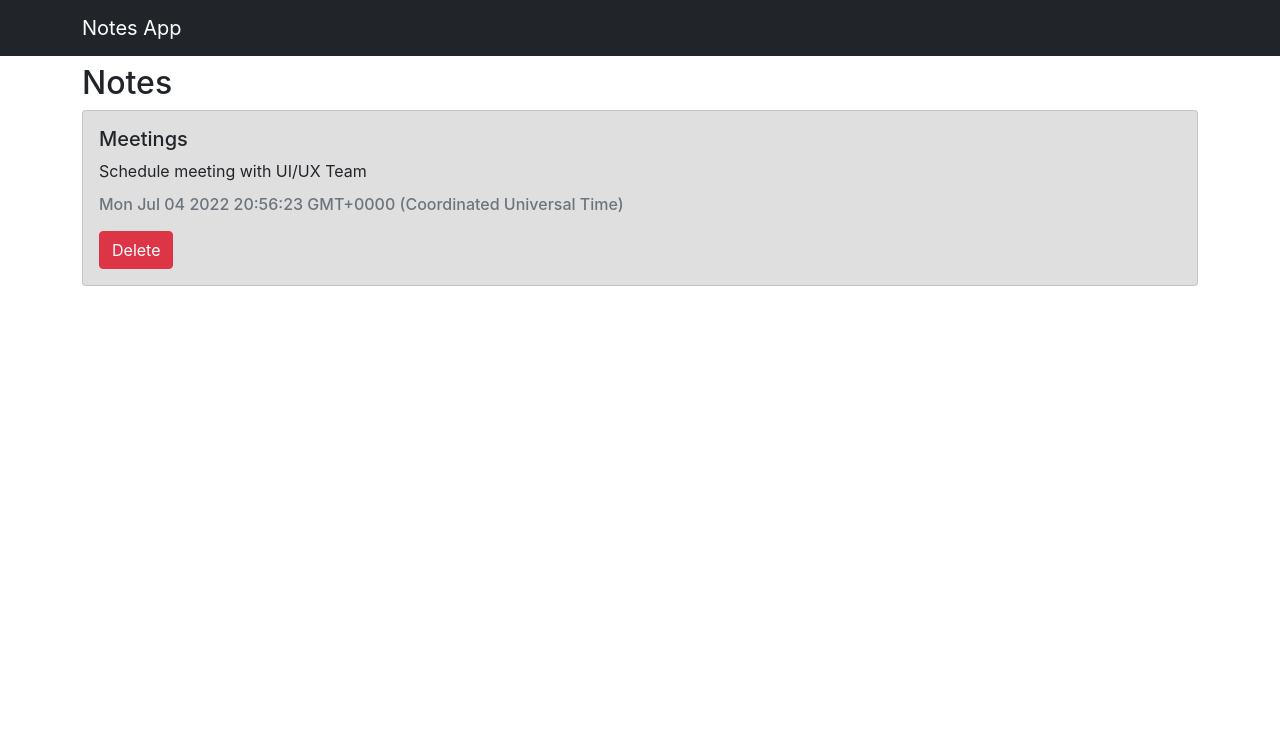
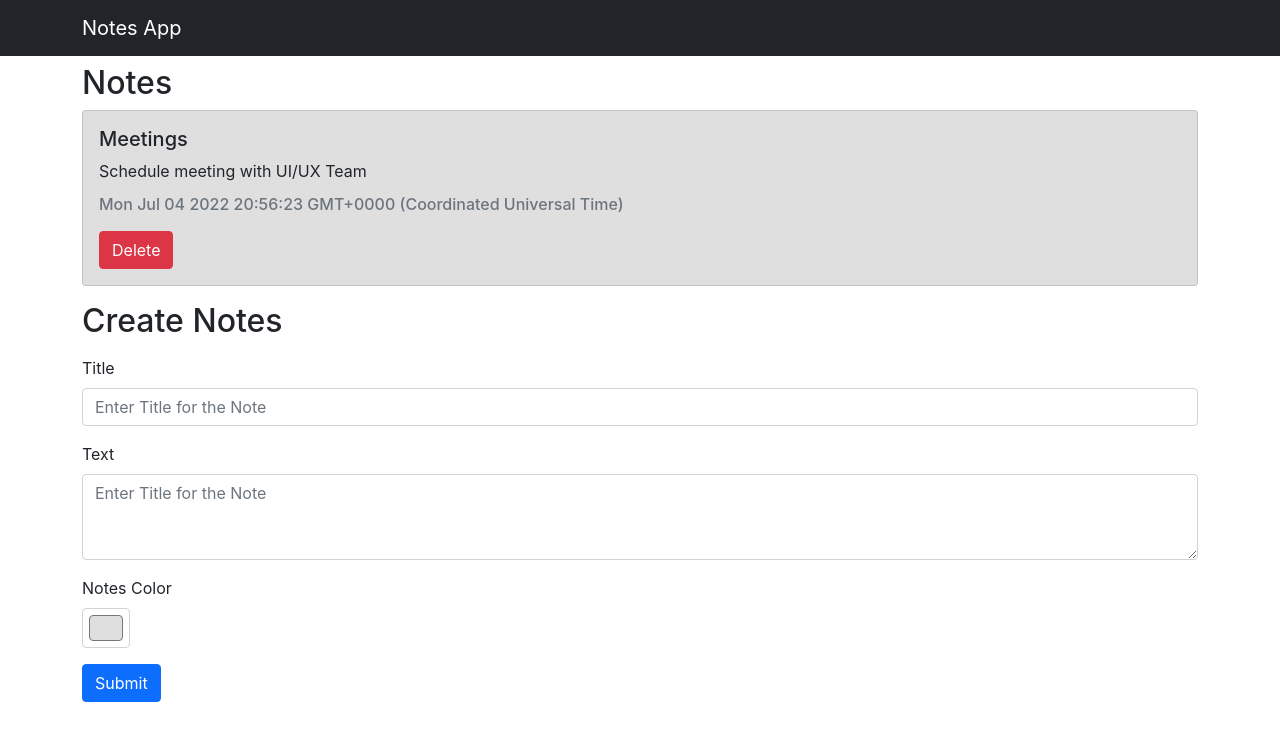
Before and after one commit to JoseIgnacioTapia/notesApp-react-typescript, a React (Create React App) app: page / in a window 1280 px wide. Shown: the top 740 px of the page. Built offline with nearby package versions, Linux system fonts and the light colour scheme.

Commit message:
Using Typescript with Refs

```diff
--- a/src/App.tsx
+++ b/src/App.tsx
@@ -1,6 +1,7 @@
 import { useState } from 'react';
 import { Col, Container, Row } from 'react-bootstrap';
 import './App.css';
+import CreateNotes from './components/CreateNotes';
 import Header from './components/Header';
 import NotesList from './components/NotesList';
 import { Note } from './models/note.model';
@@ -25,6 +26,11 @@ function App() {
             <NotesList notes={notes} setNotes={setNotes} />
           </Col>
         </Row>
+        <Row>
+          <Col>
+            <CreateNotes notes={notes} setNotes={setNotes} />
+          </Col>
+        </Row>
       </Container>
     </>
   );
--- a/src/components/CreateNotes.tsx
+++ b/src/components/CreateNotes.tsx
@@ -0,0 +1,51 @@
+import * as React from 'react';
+import { useRef } from 'react';
+import { Button, Form } from 'react-bootstrap';
+
+interface ICreateNotesProps {}
+
+const CreateNotes: React.FC<ICreateNotesProps> = props => {
+  const titleRef = useRef<HTMLInputElement | null>(null);
+  const textRef = useRef<HTMLTextAreaElement | null>(null);
+  const colorRef = useRef<HTMLInputElement | null>(null);
+
+  return (
+    <>
+      <h2>Create Notes</h2>
+      <Form className="mt-3 mb-3">
+        <Form.Group className="mb-3" controlId="formBasicTitle">
+          <Form.Label>Title</Form.Label>
+          <Form.Control
+            type="text"
+            placeholder="Enter Title for the Note"
+            ref={titleRef}
+          />
+        </Form.Group>
+        <Form.Group className="mb-3" controlId="formBasicText">
+          <Form.Label>Text</Form.Label>
+          <Form.Control
+            as="textarea"
+            rows={3}
+            placeholder="Enter Title for the Note"
+            ref={textRef}
+          />
+        </Form.Group>
+        <Form.Group className="mb-3" controlId="formBasicTitle">
+          <Form.Label htmlFor="colorInput">Notes Color</Form.Label>
+          <Form.Control
+            type="color"
+            id="colorInput"
+            defaultValue="#dfdfdf"
+            title="Choose your color"
+            ref={colorRef}
+          />
+        </Form.Group>
+        <Button type="submit" variant="primary">
+          Submit
+        </Button>
+      </Form>
+    </>
+  );
+};
+
+export default CreateNotes;
```
